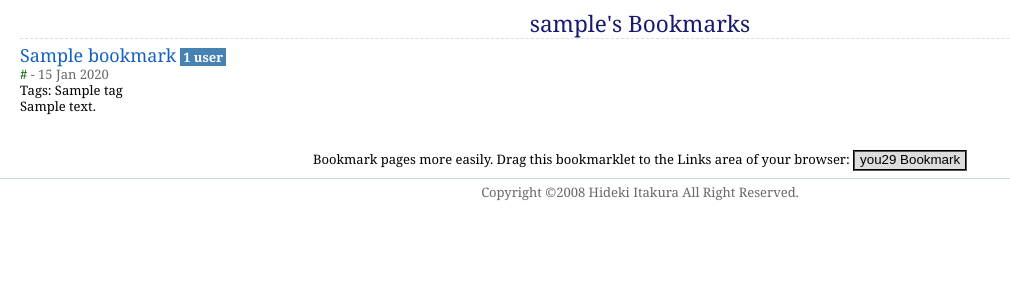
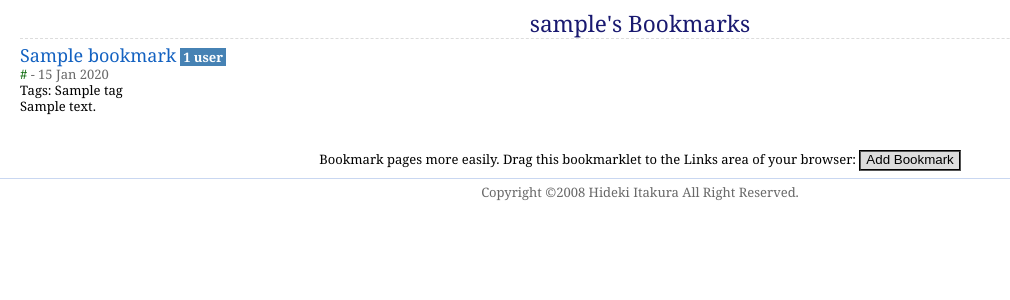
Before and after one commit to hideki/you29, a Django app: template you29/templates/bookmarks/user_page.html in a window 1280 px wide. Shown: the part 41-341 px from the top of the page, without its empty margins (0-1010 px from the left). Run offline with Django 3.2, Linux system fonts and the light colour scheme; the template is opened without the code that fills it: most values are stand-ins (such as "Sample title", 1, 10 or a date in 2020).

Commit message:
Fix special character issue of bookmark title

```diff
--- a/you29/templates/bookmarks/user_page.html
+++ b/you29/templates/bookmarks/user_page.html
@@ -60,9 +60,8 @@
 <a
 style='background-color:#dddddd;border:2px groove black;padding:5px;padding-top:0px;padding-bottom:2px;color:black;font-family:sans-serif; text-decoration:none; font-size:10pt;margin-top:5px'
  href="javascript:window.open(
-    'http://{{http_host}}/bookmarks/add/?title='+escape(document.title)+'&url='+escape(location.href),
-    '_blank','width=550,height=600,resizable=1,scrollbars=1');undefined;" onclick="return false;">
-you29&nbsp;Bookmark</a>
+    'http://{{http_host}}/bookmarks/add/?title='+encodeURIComponent(document.title)+'&url='+encodeURIComponent(document.location),
+    '_blank','width=550,height=600,resizable=1,scrollbars=1');undefined;" onclick="return false;">Add Bookmark</a>
         </div>
         </center>
       </div>
```
Also changed, not shown: you29/templates/bookmarks/main_page.html (+0 -12 lines).
